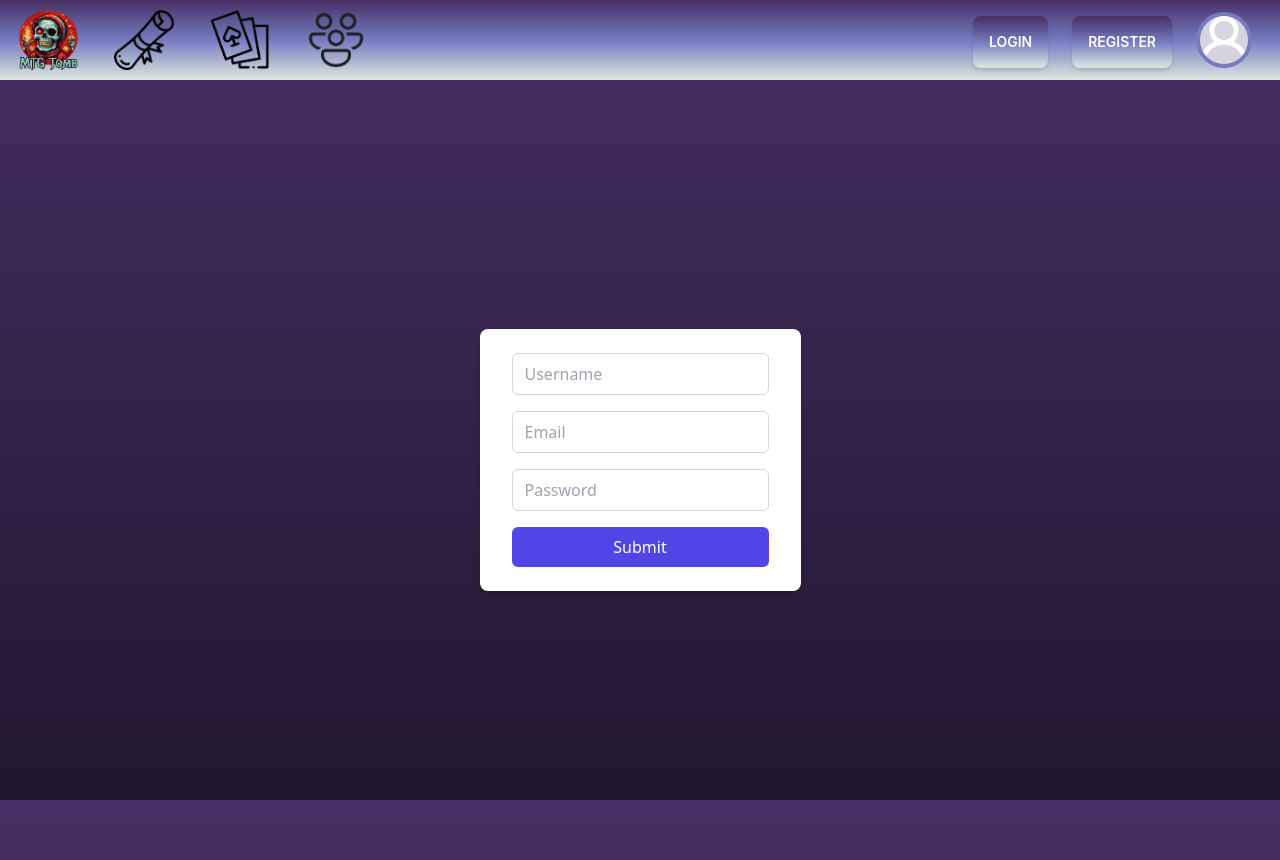
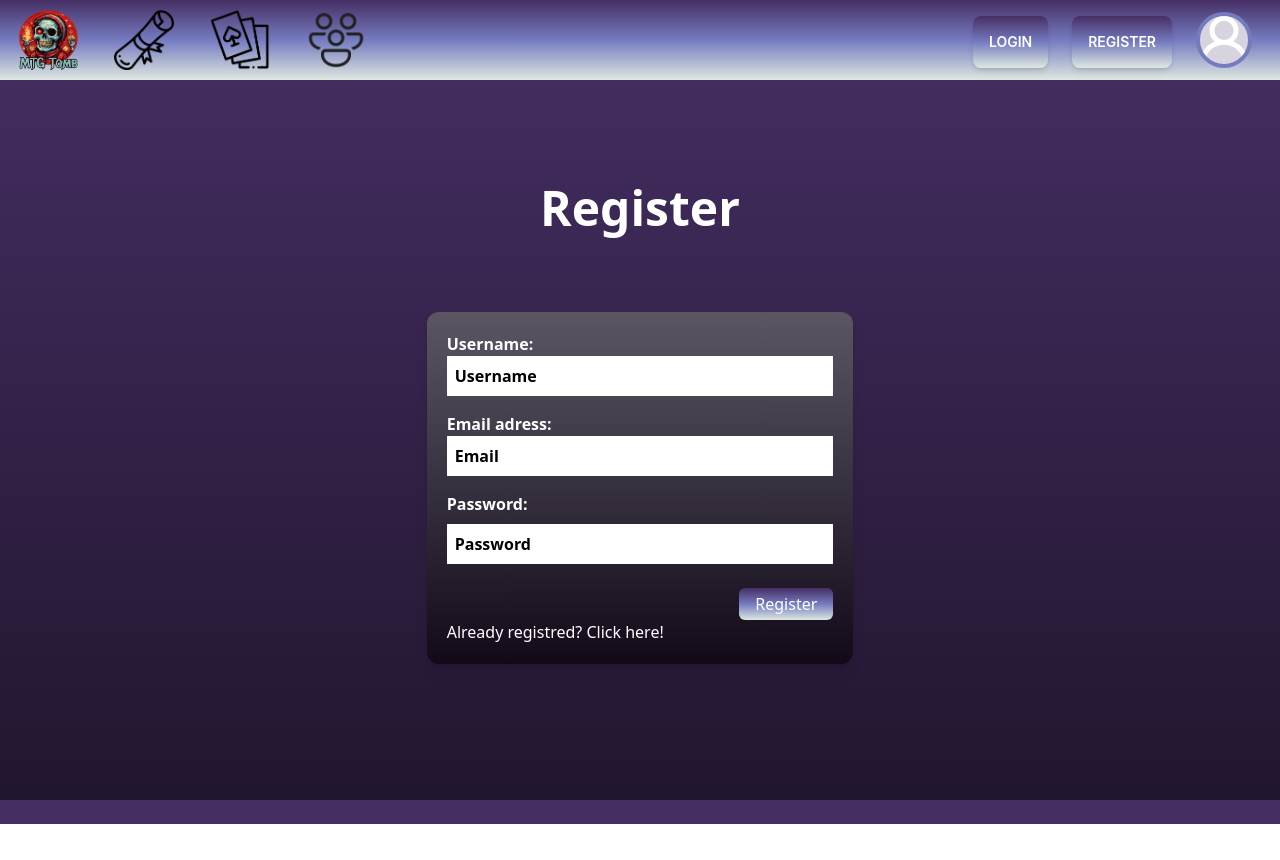
Before and after one commit to chas-academy/u08-business-idea-wepushonsave, a React (Vite) app in the folder frontend/: page /register in a window 1280 px wide. After the commit the page ends 824 px from the top, so only its background shows below. Built offline with nearby package versions, Linux system fonts and the light colour scheme.

Commit message:
Commented out deckbuilder and routes main, gave me errors after updating from main.

```diff
--- a/frontend/src/pages/login/Login.tsx
+++ b/frontend/src/pages/login/Login.tsx
@@ -1,8 +1,14 @@
 /* eslint-disable react/react-in-jsx-scope */
-import {FormEvent, useState} from 'react';
+/* eslint-disable  @typescript-eslint/no-explicit-any */ // Line 42
+
+import {useState} from 'react';
 import Validation from './loginValidation';
 
-const loginUser = () => {
+import {useNavigate} from 'react-router-dom';
+
+const LoginUser = () => {
+  const navigate = useNavigate();
+
   const [values, setValues] = useState({
     email: '',
     password: '',
@@ -11,15 +17,17 @@ const loginUser = () => {
     email: '',
     password: '',
   });
-  /*   const handleSubmit = (event: any) => { */
-  const handleSubmit = (event: FormEvent) => {
+  const [loginError, setLoginError] = useState('');
+
+  const handleSubmit = async (event: any) => {
     event.preventDefault();
 
     const errorCheck = Validation(values);
     setErrors(errorCheck);
 
     if (!errorCheck.email && !errorCheck.password) {
-      fetch('http://localhost:3000/api/user/login', {
+      try {
+        const response = await fetch('http://localhost:3000/api/user/login', {
           method: 'POST',
           mode: 'cors',
           headers: {
@@ -27,9 +35,15 @@ const loginUser = () => {
           },
           credentials: 'include',
           body: JSON.stringify(values),
-      }).then(response => {
-        console.log(response.headers);
         });
+        if (!response.ok) {
+          throw new Error('Login not successful, please try again');
+        }
+        navigate('/');
+      } catch (error: any) {
+        console.log('Login not successful', error);
+        setLoginError(error.message);
+      }
     } else {
       console.log('Errors');
     }
@@ -44,75 +58,53 @@ const loginUser = () => {
 
   return (
     <>
-      <div className="">
-        <h1 className="">Login</h1>
-        <div className="">
-          <form action="" onSubmit={handleSubmit}>
+      <div className="flex flex-col items-center justify-center min-h-screen text-white">
+        <h1 className="text-3xl md:text-5xl md:mb-20 font-bold mb-4">Login</h1>
+        <div className="flex flex-col md:w-1/3 w-5/6 p-5 rounded-xl shadow-lg bg-profile-content">
+          <form onSubmit={handleSubmit}>
+            <ul className="mb-6 space-y-4">
+              <li className=" font-bold">
+                Email adress:
                 <input
                   type="email"
                   id="email"
                   name="email"
-              className=""
+                  className="w-full p-2 text-gray-700 placeholder:text-black placeholder-opacity-75 focus:outline-none"
                   placeholder="Email"
                   onChange={handleInput}
                 />
                 {errors.email && (
                   <span className="text-danger"> {errors.email} </span>
                 )}
-
+              </li>
+              <li className=" font-bold">
+                Password:
                 <input
                   type="password"
                   id="password"
                   name="password"
-              className=""
+                  className="w-full p-2 mt-2 text-gray-700 placeholder:text-black placeholder-opacity-75 focus:outline-none"
                   placeholder="Password"
                   onChange={handleInput}
                 />
                 {errors.password && (
                   <span className="text-danger"> {errors.password} </span>
                 )}
-
+              </li>
+            </ul>
+            <div className="flex justify-end">
               <button
                 type="submit"
-              className="mt-4 px-4 py-2 bg-purple-200 text-white rounded-md">
+                className="px-4 py-1 text-white rounded-md hover:text-aubergine bg-btn-gradient">
                 Login
               </button>
+            </div>
           </form>
+          <a href="/register">Not registred yet? Click here!</a>
         </div>
+        <div>{loginError}</div>
       </div>
     </>
   );
 };
-export default loginUser;
-
-/*
-<div className="relative w-64 h-64 mx-auto">
-  <div className="w-full h-full bg-purple-600 rounded-md"></div> <div className="absolute top-0 left-0 w-full h-full flex justify-center items-center">
-    <h1 className="text-3xl font-bold text-gray-800">Login</h1> </div>
-
-  <div className="absolute bottom-0 left-0 w-full h-48 flex flex-col items-center">
-    <div className="w-full p-4 bg-purple-600 rounded-md">
-    <form action="" onSubmit={handleSubmit}>
-      <input
-        type="email"
-        id="email"
-        name="email"
-        className="w-full p-2 text-gray-700 placeholder:text-black placeholder-opacity-75 focus:outline-none"
-        placeholder="Email"
-        onChange={handleInput} />
-      <input
-        type="password"
-        id="password"
-        name="password"
-        className="w-full p-2 mt-2 text-gray-700 placeholder:text-black placeholder-opacity-75 focus:outline-none"
-        placeholder="Password"
-        onChange={handleInput} />
-
-
-    <button type="submit" className="mt-4 px-4 py-2 bg-purple-200 text-white rounded-md">Login</button>
-    </form>
-    </div>
-  </div>
-</div>
-
-*/
+export default LoginUser;
--- a/frontend/src/pages/register/Register.tsx
+++ b/frontend/src/pages/register/Register.tsx
@@ -1,117 +1,108 @@
 /* eslint-disable react/react-in-jsx-scope */
+/* eslint-disable  @typescript-eslint/no-explicit-any */
+import {useState} from 'react';
+import { useNavigate } from 'react-router-dom';
 
-/*const [email, setEmail] = useState("");
-const [password, setPassword] = useState("");
-const [register, setRegister] = useState(false);*/
+const RegisterUser = () => {
 
-const registerUser = () => {
-  const handleSubmit = (e: React.FormEvent<HTMLFormElement>) => {
+  const navigate = useNavigate()
+
+  const [currentError, setCurrentError] = useState('');
+
+  const handleSubmit = async (e: React.FormEvent<HTMLFormElement>) => {
     e.preventDefault();
-    //console.log(e.target)
     const form = e.currentTarget;
-    // const formdata = {
-    //   email: form.email.value,
-    //   password: form.password.value
+    const formdata = {
+      username: form.username.value,
+      email: form.email.value,
+      password: form.password.value,
+    };
+console.log(form.email, form.username, form.password)
+    if (form.username.value && form.email.value && form.password.value) {
+      try {
+        const response = await fetch(
+          'http://localhost:3000/api/user/register',
+          {
+            method: 'POST',
+            mode: 'cors',
+            headers: {
+              'Content-Type': 'application/json',
+            },
+            body: JSON.stringify(formdata),
+          }
+        );
+        if (!response.ok) {
+          throw new Error('Register not successful, please try again');
+        }
+        setCurrentError("")
+        navigate("/login")
 
-    // }
-
-    if (!form.email && !form.password) {
-      fetch('http://localhost:3000/api/user/signup', {
-        method: 'POST',
-        mode: 'no-cors',
-        body: JSON.stringify(form.username, form.email, form.password),
-      });
-    } else {
-      console.log('Errors');
+      } catch (error: any) {
+        console.error(
+          'Register not successful...',
+          error
+        );
+        setCurrentError(error.message)
       }
 
-    alert('User registered successfully!');
+    } else {
+      setCurrentError('Username, email and password are required!');
+    }
   };
 
   return (
     <>
-      <h1 className="text-3xl font-bold text-center">Register</h1>
-      <form
-        action=""
-        onSubmit={handleSubmit}
-        className="flex justify-center items-center h-screen">
-        <div className="bg-white rounded-lg shadow-md px-8 py-6 flex flex-col space-y-4">
-          <div className="flex flex-col">
+      <div className="flex flex-col items-center justify-center min-h-screen text-white">
+        <h1 className="text-3xl md:text-5xl md:mb-20 font-bold mb-4">
+          Register
+        </h1>
+        <div className="flex flex-col md:w-1/3 w-5/6 p-5 rounded-xl shadow-lg bg-profile-content">
+          <form onSubmit={handleSubmit}>
+            <ul className="mb-6 space-y-4">
+              <li className=" font-bold">
+                Username:
                 <input
-              type="username"
-              id="username"
+                  required
+                  type="text"
                   name="username"
-              className="appearance-none rounded-md border border-gray-300 px-3 py-2 text-gray-700 focus:outline-none focus:ring-2 focus:ring-indigo-500"
+                  className="w-full p-2 text-gray-700 placeholder:text-black placeholder-opacity-75 focus:outline-none"
                   placeholder="Username"
                 />
-          </div>
-
-          <div className="flex flex-col">
+              </li>
+              <li className=" font-bold">
+                Email adress:
                 <input
+                  required
                   type="email"
-              id="email"
                   name="email"
-              className="appearance-none rounded-md border border-gray-300 px-3 py-2 text-gray-700 focus:outline-none focus:ring-2 focus:ring-indigo-500"
+                  className="w-full p-2 text-gray-700 placeholder:text-black placeholder-opacity-75 focus:outline-none"
                   placeholder="Email"
                 />
-          </div>
-
-          <div className="flex flex-col">
+              </li>
+              <li className=" font-bold">
+                Password:
                 <input
                   type="password"
-              id="password"
                   name="password"
-              className="appearance-none rounded-md border border-gray-300 px-3 py-2 text-gray-700 focus:outline-none focus:ring-2 focus:ring-indigo-500"
+                  className="w-full p-2 mt-2 text-gray-700 placeholder:text-black placeholder-opacity-75 focus:outline-none"
                   placeholder="Password"
                 />
-          </div>
+              </li>
+            </ul>
+            <div className="flex justify-end">
               <button
                 type="submit"
-            className="w-full bg-indigo-600 text-white py-2 rounded-md hover:bg-indigo-700 focus:outline-none focus:ring-2 focus:offset-2 focus:ring-indigo-500">
-            Submit
+                className="px-4 py-1 text-white rounded-md hover:text-aubergine bg-btn-gradient">
+                Register
               </button>
             </div>
           </form>
+          <a href="/login">Already registred? Click here!</a>
+        </div>
+        <div>{currentError}</div>
+      </div>
     </>
   );
 };
 
-export default registerUser;
-
-/*
-<h1 className="text-3xl font-bold text-center">Register</h1>
-      <form action="" onSubmit={handleSubmit}
-      className="flex flex-col space-y-4">
-        <div className="flex flex-col">
-          <label htmlFor="email" className="text-sm font-medium mb-2">
-            Email address
-          </label>
-          <input
-            type="email"
-            id="email"
-            name="email"
-            className="appearance-none rounded-md border border-gray-300 px-3 py-2 text-gray-700 focus:outline-none focus:ring-2 focus:ring-indigo-500"
-            placeholder="Email"
-          />
-        </div>
-
-        <div className="flex flex-col">
-          <label htmlFor="password" className="text-sm font-medium mb-2">
-            Choose a password
-          </label>
-          <input
-            type="password"
-            id="password"
-            name="password"
-            className="appearance-none rounded-md border border-gray-300 px-3 py-2 text-gray-700 focus:outline-none focus:ring-2 focus:ring-indigo-500"
-            placeholder="Password"
-          />
-        </div>
-        <button
-          type="submit"
-          className="w-full bg-indigo-600 text-white py-2 rounded-md hover:bg-indigo-700 focus:outline-none focus:ring-2 focus:ring-offset-2 focus:ring-indigo-500"
-        >
-          Submit
-        </button>
-      </form>
-*/
+export default RegisterUser;
```
Also changed, not shown: frontend/src/main.tsx (+5 -5 lines), frontend/src/pages/deckbuilder/DeckBuilder.tsx (+8 -3 lines), frontend/src/pages/login/loginValidation.tsx (+7 -13 lines), frontend/src/pages/profile/ProfilePage.tsx (+8 -2 lines). Lines whose indentation alone changed are shown as unchanged.
